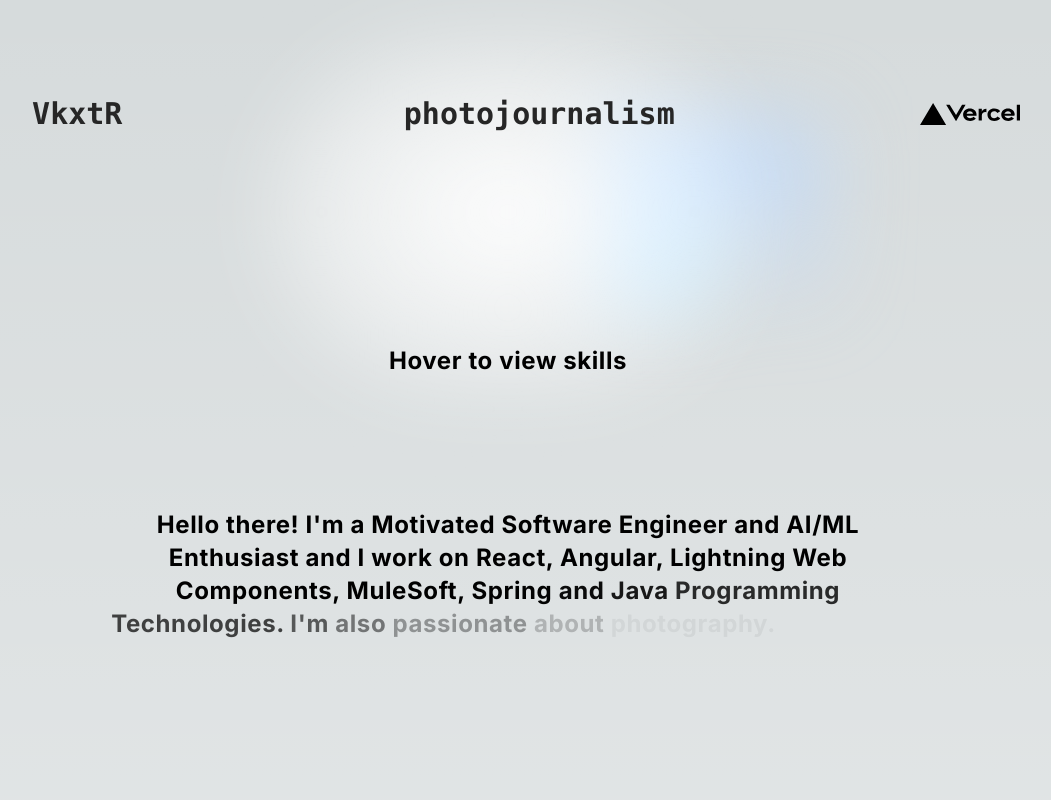
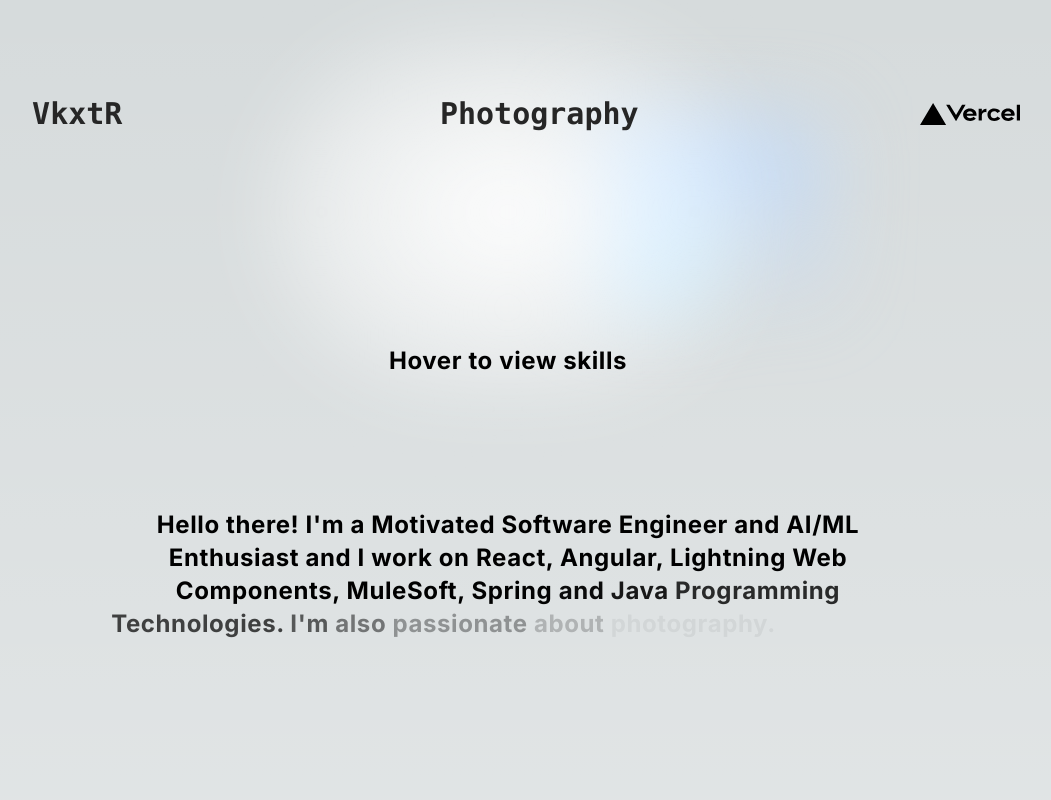
Before and after one commit to GitAllStarA/my-nextjs-portfolio, a Next.js app: page / in a window 1280 px wide. Shown: the top 800 px of the page, without its empty margins (132-1183 px from the left). Built offline with nearby package versions, Linux system fonts and the light colour scheme.

Commit message:
verbage updates

```diff
--- a/app/portfolio.tsx
+++ b/app/portfolio.tsx
@@ -17,7 +17,7 @@ export const Portfolio = () => {
           </a>
         </div>
         <div className="mb-20 text-center text-3xl font-bold text-neutral-800 dark:text-white">
-          photojournalism
+          Photography
         </div>
         <div className="fixed bottom-0 left-0 flex h-48 w-full items-end justify-center bg-gradient-to-t from-white via-white lg:static lg:h-auto lg:w-auto lg:bg-none dark:from-black dark:via-black">
           <a
```
